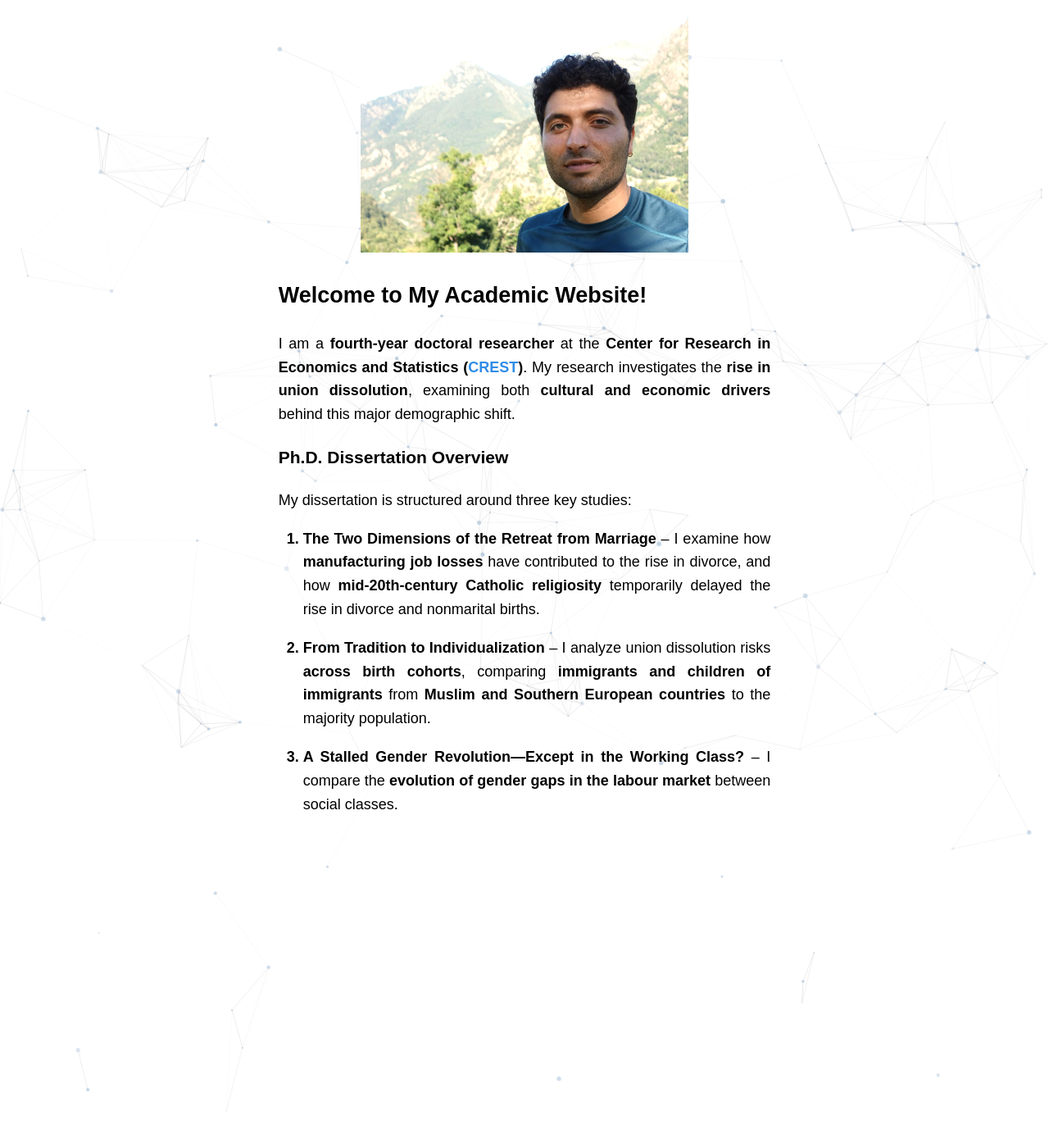
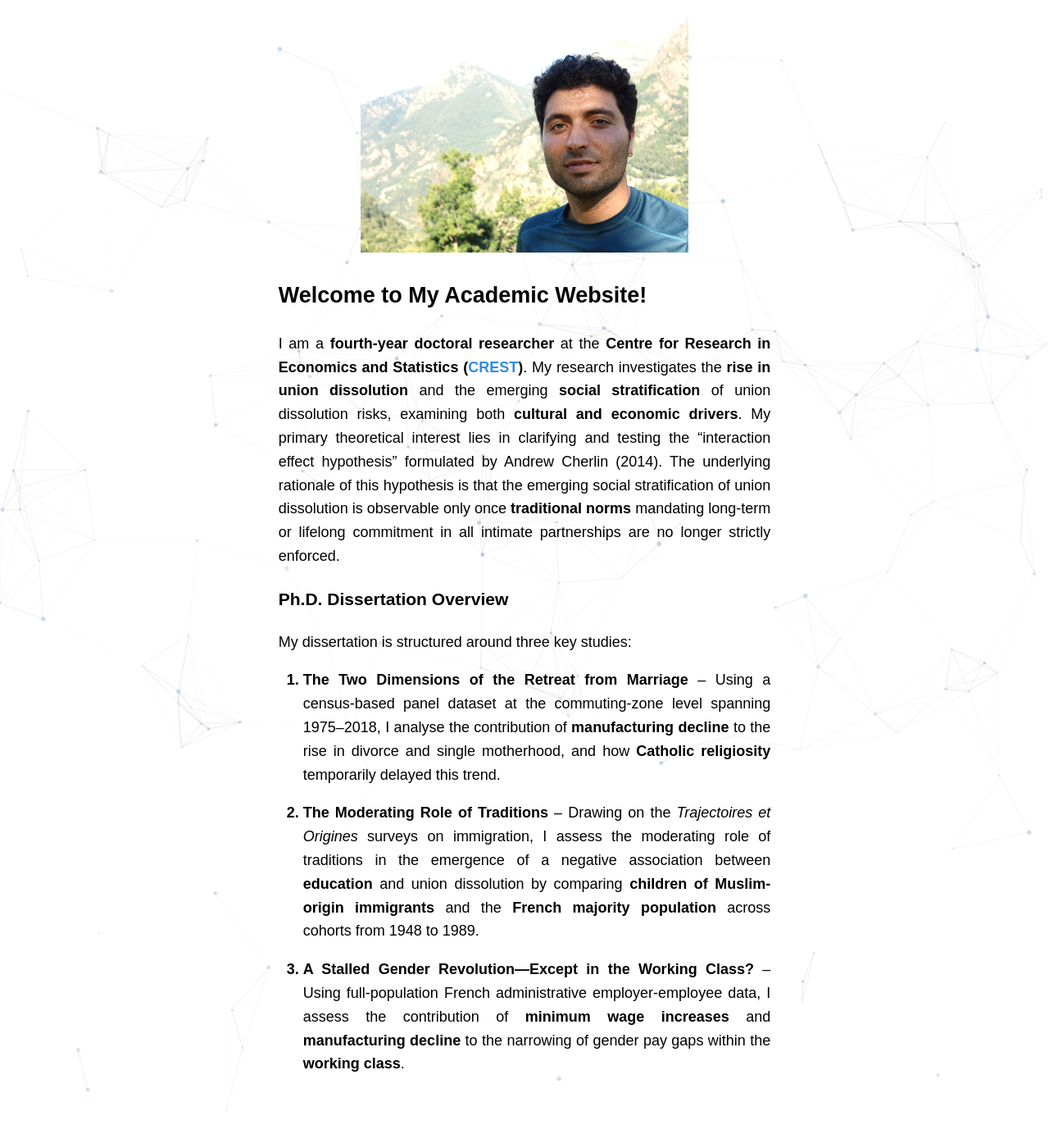
Before and after one commit to sofianelatifi/sofianelatifi.github.io, a Jekyll site: the page built from index.md, in a window 1280 px wide and 1400 px high, scrolled down 132 px. Shown: the top 1394 px of the window at 82% size. Built offline with Jekyll 4.4.1, drawn with Linux system fonts in a browser that asks for light colours; before the commit the page ends 1215 px from its top, so only the background shows below that.

Commit message:
New index focus on Interaction.md

```diff
--- a/index.md
+++ b/index.md
@@ -31,14 +31,14 @@ title: Sofian El Atifi
 
 ## Welcome to My Academic Website!
 
-I am a **fourth-year doctoral researcher** at the **Center for Research in Economics and Statistics ([CREST](https://crest.science/user/Sofian-EL-ATIFI/?profiletab=posts))**. My research investigates the **rise in union dissolution**, examining both **cultural and economic drivers** behind this major demographic shift.
+I am a **fourth-year doctoral researcher** at the **Centre for Research in Economics and Statistics ([CREST](https://crest.science/user/Sofian-EL-ATIFI/?profiletab=posts))**. My research investigates the **rise in union dissolution** and the emerging **social stratification** of union dissolution risks, examining both **cultural and economic drivers**. My primary theoretical interest lies in clarifying and testing the "interaction effect hypothesis" formulated by Andrew Cherlin (2014). The underlying rationale of this hypothesis is that the emerging social stratification of union dissolution is observable only once **traditional norms** mandating long-term or lifelong commitment in all intimate partnerships are no longer strictly enforced.
 
 ### Ph.D. Dissertation Overview
 
 My dissertation is structured around three key studies:
 
-1. **The Two Dimensions of the Retreat from Marriage** – I examine how **manufacturing job losses** have contributed to the rise in divorce, and how **mid-20th-century Catholic religiosity** temporarily delayed the rise in divorce and nonmarital births.
+1. **The Two Dimensions of the Retreat from Marriage** – Using a census-based panel dataset at the commuting-zone level spanning 1975–2018, I analyse the contribution of **manufacturing decline** to the rise in divorce and single motherhood, and how **Catholic religiosity** temporarily delayed this trend.
 
-2. **From Tradition to Individualization** – I analyze union dissolution risks **across birth cohorts**, comparing **immigrants and children of immigrants** from **Muslim and Southern European countries** to the majority population.
+2. **The Moderating Role of Traditions** – Drawing on the *Trajectoires et Origines* surveys on immigration, I assess the moderating role of traditions in the emergence of a negative association between **education** and union dissolution by comparing **children of Muslim-origin immigrants** and the **French majority population** across cohorts from 1948 to 1989.
 
-3. **A Stalled Gender Revolution—Except in the Working Class?** – I compare the **evolution of gender gaps in the labour market** between social classes.
+3. **A Stalled Gender Revolution—Except in the Working Class?** – Using full-population French administrative employer-employee data, I assess the contribution of **minimum wage increases** and **manufacturing decline** to the narrowing of gender pay gaps within the **working class**.
```
